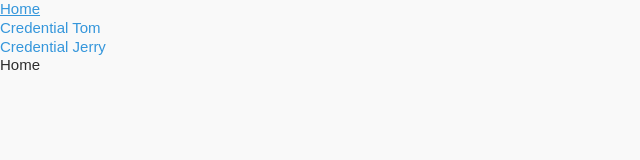
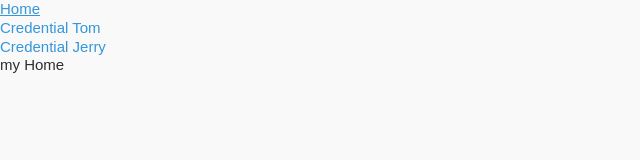
Before and after one commit to davidzhongsydney/credential-viewer-tsx, a React (Create React App) app: page / in a window 1280 px wide. Shown: the top 160 px of the page, without its empty margins (0-640 px from the left). Built offline with nearby package versions, Linux system fonts and the light colour scheme.

Commit message:
add my Home

```diff
--- a/src/pages/Home.tsx
+++ b/src/pages/Home.tsx
@@ -1,7 +1,7 @@
 const Home = () => {
 
     return (
-        <div>Home</div>
+        <div>my Home</div>
     )
 };
 
```
